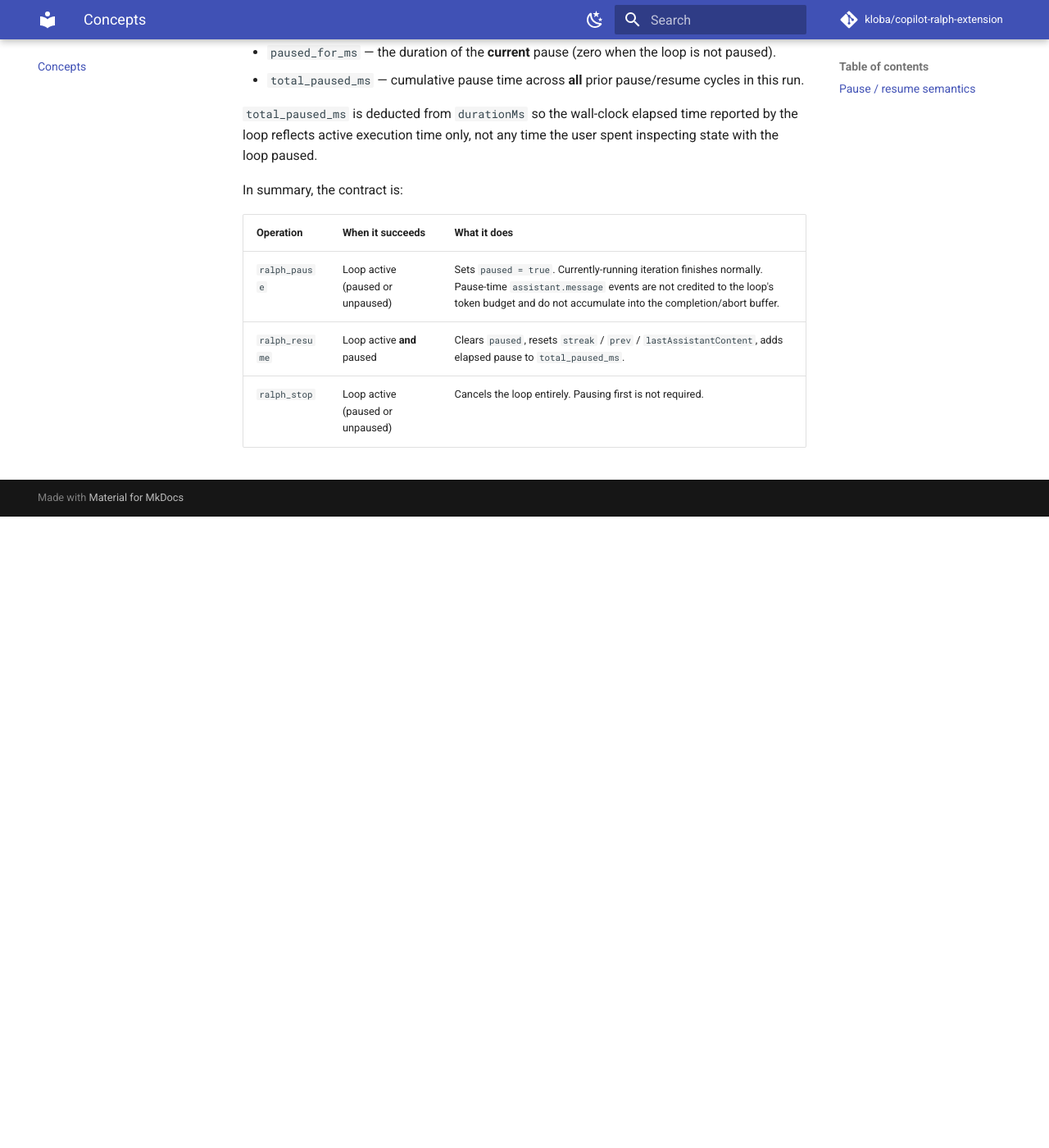
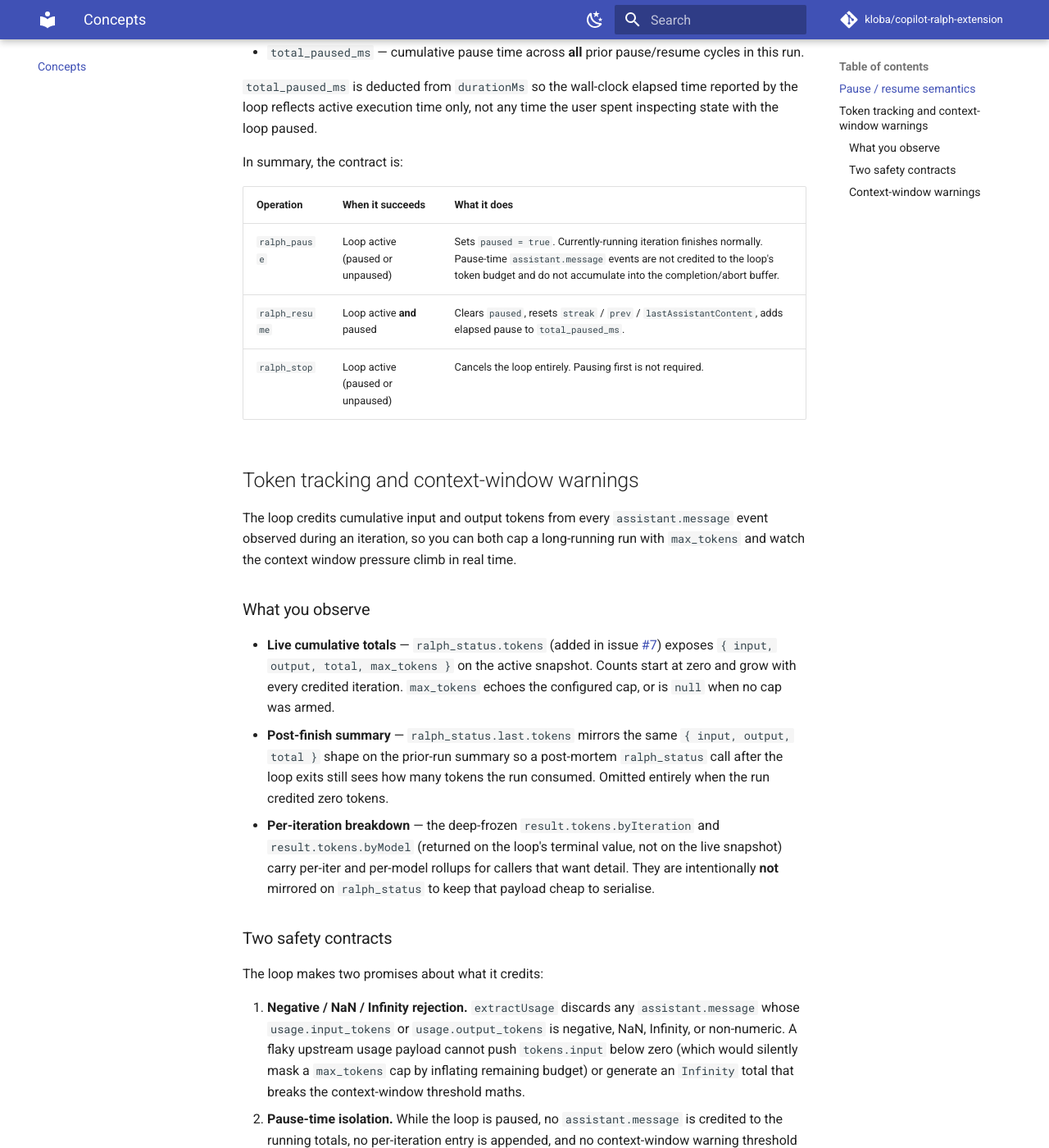
Before and after one commit to kloba/copilot-ralph-extension, an MkDocs documentation site: the page built from docs/concepts.md, in a window 1280 px wide and 1400 px high, scrolled down 1875 px. Shown: the whole window at 82% size. Built offline with MkDocs 1.6.1 and Material for MkDocs 9.7.7, drawn with Linux system fonts in a browser that asks for light colours; comment, search, counter and statistics services are not loaded; before the commit the page ends 2505 px from its top, so only the background shows below that; some of the changed text lies outside the part shown.

Commit message:
docs(concepts): add Token tracking and context-window warnings section
`docs/concepts.md` listed "Token tracking and context-window
warnings" under its "Topics planned" stub list but the section
itself was missing — even after iters 67/68 shipped
`ralph_status.tokens` (live + post-finish `last`) which a user is
likely to encounter and want to understand from a concepts-level
overview.

Add the section. It covers, from a user perspective:

- The live snapshot shape (`{ input, output, total, max_tokens }`)
  on `ralph_status.tokens` (issue #7 / iter 67).
- The post-finish summary mirror on `ralph_status.last.tokens`
  (iter 68).
- Where per-iter / per-model rollups live (`result.tokens.byIteration`
  / `result.tokens.byModel`) and why they're not duplicated on the
  status snapshot.
- The two safety contracts that back the totals: negative / NaN /
  Infinity rejection in `extractUsage` (iters 63/65) and pause-time
  isolation (iters 57/59) — with a cross-link back to the existing
  Pause / resume section that already documents the latter.
- The two-threshold context-window warning model (warn_at_pct
  default 80% + hard-coded 95%, each firing at most once per run,
  unknown-model INFO).

Cross-links to the engineering-level walkthrough that already
landed in `docs/ARCHITECTURE.md` so readers wanting line-level
detail know where to go without duplicating that prose here.

Removes "Token tracking and context-window warnings" from the
"Topics planned" stub list above the first real section so the page
no longer pretends the topic is unwritten.

Drift-guard test pins the section heading, the four live-snapshot
field names, the `ralph_status.last.tokens` mirror name, the
rejection contract phrasing, the pause-time-isolation cross
reference, the 80% / 95% thresholds, and the ARCHITECTURE link. The
test also asserts the topics-planned block above the first section
no longer mentions Token tracking, so a future PR that removes the
section without updating the stub list trips immediately.

Co-authored-by: Copilot <223556219+Copilot@users.noreply.github.com>
Co-authored-by: copilot-ralph <copilot-ralph@users.noreply.github.com>

```diff
--- a/docs/concepts.md
+++ b/docs/concepts.md
@@ -98,3 +97,64 @@ In summary, the contract is:
 | `ralph_pause`     | Loop active (paused or unpaused)       | Sets `paused = true`. Currently-running iteration finishes normally. Pause-time `assistant.message` events are not credited to the loop's token budget and do not accumulate into the completion/abort buffer. |
 | `ralph_resume`    | Loop active **and** paused             | Clears `paused`, resets `streak` / `prev` / `lastAssistantContent`, adds elapsed pause to `total_paused_ms`. |
 | `ralph_stop`      | Loop active (paused or unpaused)       | Cancels the loop entirely. Pausing first is not required.                   |
+
+
+## Token tracking and context-window warnings
+
+The loop credits cumulative input and output tokens from every
+`assistant.message` event observed during an iteration, so you can
+both cap a long-running run with `max_tokens` and watch the context
+window pressure climb in real time.
+
+### What you observe
+
+- **Live cumulative totals** — `ralph_status.tokens` (added in
+  issue [#7](https://github.com/kloba/copilot-ralph-extension/issues/7))
+  exposes `{ input, output, total, max_tokens }` on the active
+  snapshot. Counts start at zero and grow with every credited
+  iteration. `max_tokens` echoes the configured cap, or is `null`
+  when no cap was armed.
+- **Post-finish summary** — `ralph_status.last.tokens` mirrors the
+  same `{ input, output, total }` shape on the prior-run summary so
+  a post-mortem `ralph_status` call after the loop exits still sees
+  how many tokens the run consumed. Omitted entirely when the run
+  credited zero tokens.
+- **Per-iteration breakdown** — the deep-frozen
+  `result.tokens.byIteration` and `result.tokens.byModel` (returned
+  on the loop's terminal value, not on the live snapshot) carry
+  per-iter and per-model rollups for callers that want detail. They
+  are intentionally **not** mirrored on `ralph_status` to keep that
+  payload cheap to serialise.
+
+### Two safety contracts
+
+The loop makes two promises about what it credits:
+
+1. **Negative / NaN / Infinity rejection.** `extractUsage` discards
+   any `assistant.message` whose `usage.input_tokens` or
+   `usage.output_tokens` is negative, NaN, Infinity, or non-numeric.
+   A flaky upstream usage payload cannot push `tokens.input` below
+   zero (which would silently mask a `max_tokens` cap by inflating
+   remaining budget) or generate an `Infinity` total that breaks
+   the context-window threshold maths.
+2. **Pause-time isolation.** While the loop is paused, no
+   `assistant.message` is credited to the running totals, no
+   per-iteration entry is appended, and no context-window warning
+   threshold is evaluated. See the [Pause / resume semantics
+   section](#pause--resume-semantics) above for the full isolation
+   contract.
+
+### Context-window warnings
+
+When the cumulative input pressure for the **current model** crosses
+`warn_at_pct` (default 80%) of that model's known total context
+window, the loop logs a one-time WARN. A second hard-coded warning
+fires at 95%. Each threshold fires at most once per loop run so a
+loop sitting at 81% does not spam the log on every iteration.
+Unknown models log a one-time INFO so the maintainer notices the
+gap without losing iteration progress.
+
+For the engineering-level walkthrough — how `extractUsage` and
+`creditUsage` thread together, where the rollups live, and which
+exact lines enforce the two contracts — see the
+[Token tracking section in `docs/ARCHITECTURE.md`](ARCHITECTURE.md).
```
Also changed, not shown: other parts of docs/concepts.md (+0 -1 lines), CHANGELOG.md (+18 -0 lines), 1 other file.
